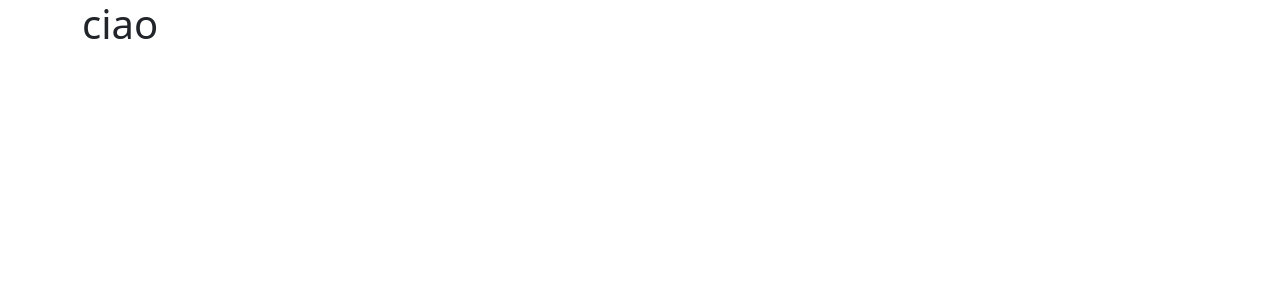
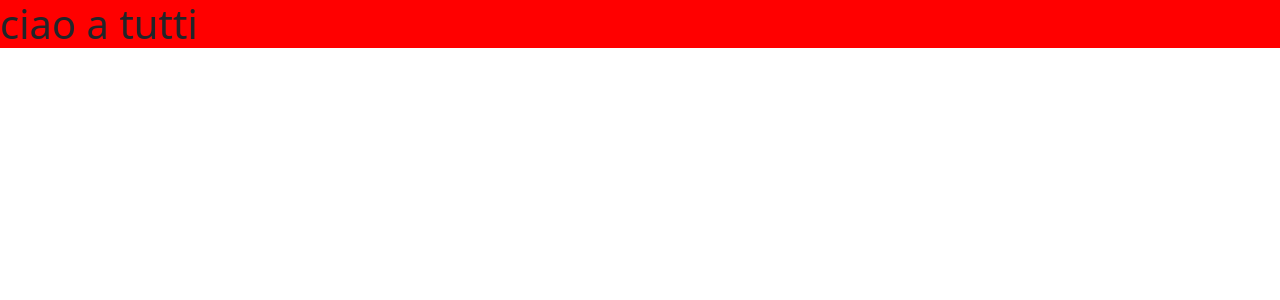
Before and after one commit to frame88/recap, an Angular app: page / in a window 1280 px wide. Shown: the top 300 px of the page. Built offline with nearby package versions, Linux system fonts and the light colour scheme.

Commit message:
template inline

```diff
--- a/src/app/app.component.html
+++ /dev/null
@@ -1,5 +0,0 @@
-<div class="container-fluid">
-  <div class="container">
-    <h1>ciao</h1>
-  </div>
-</div>
--- a/src/app/app.component.ts
+++ b/src/app/app.component.ts
@@ -2,8 +2,8 @@ import { Component } from '@angular/core';
 
 @Component({
   selector: 'app-root',
-  templateUrl: './app.component.html',
-  styleUrls: ['./app.component.css']
+  template: '<h1>ciao a tutti</h1>',
+  styles: [` h1{ background-color: red;} `]
 })
 export class AppComponent {
   title = 'recap';
```
